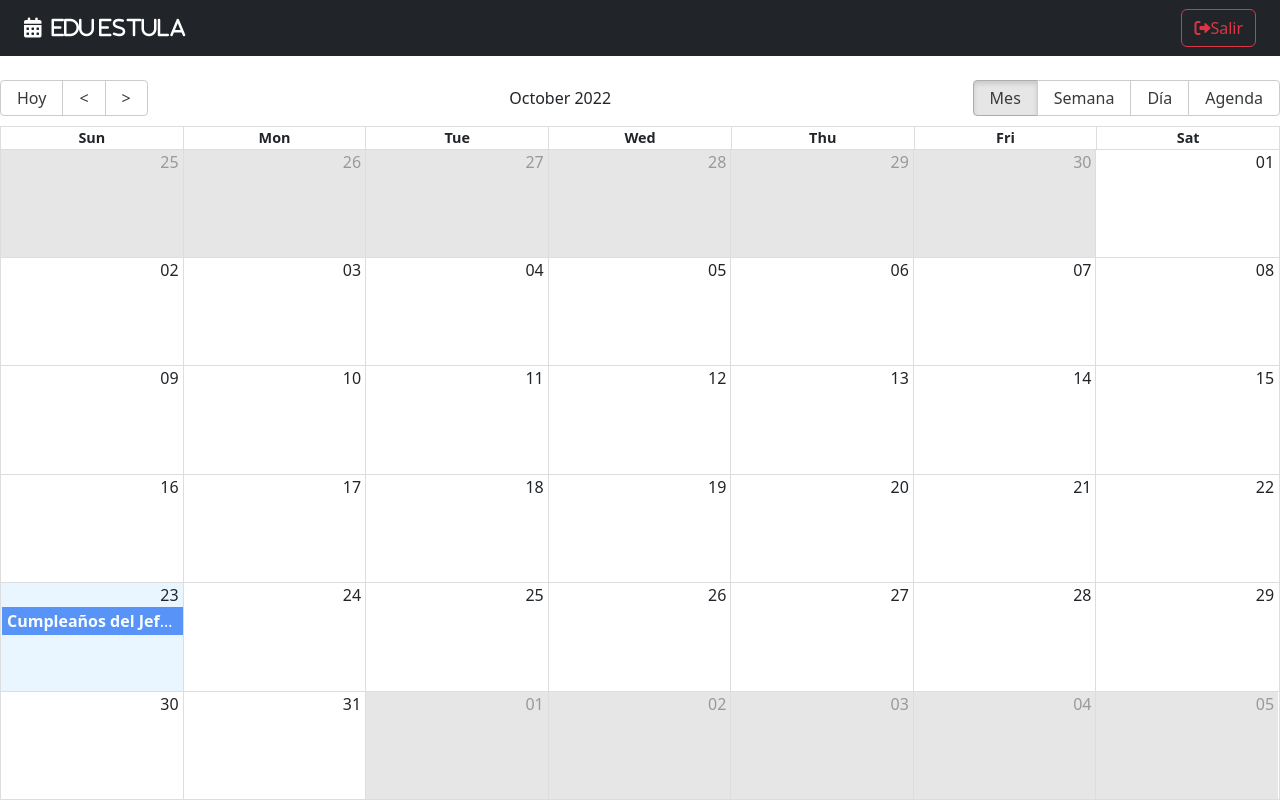
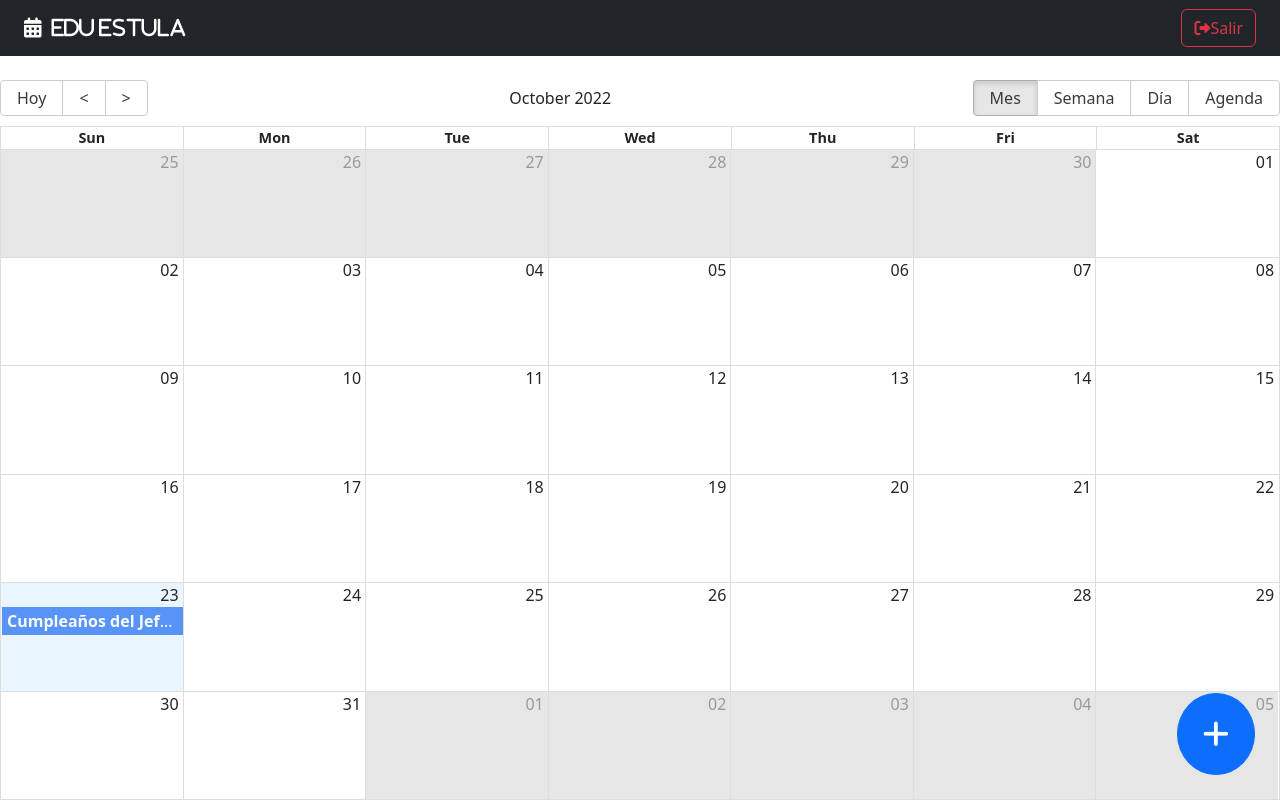
Before and after one commit to GEVS2021/calendar, a React (Vite) app: page / in a window 1280 px wide. Built offline with nearby package versions, Linux system fonts and the light colour scheme.

Commit message:
358. Preparar la creación de un nuevo evento

```diff
--- /dev/null
+++ b/src/calendar/components/FabAddNew.jsx
@@ -0,0 +1,33 @@
+import { addHours } from 'date-fns';
+import React from 'react'
+import { useCalendarStore, useUiStore } from '../../hooks'
+
+export const FabAddNew = () => {
+
+    const { openDateModal } = useUiStore();
+    const { setActiveEvent } = useCalendarStore();
+
+    const handleNewEvent = () => {
+        setActiveEvent({
+            title: "",
+            notes: "",
+            start: new Date(),
+            end: addHours(new Date(), 2),
+            bgColor: "fafafa",
+            user: {
+                _id: "123",
+                name: "Fernando"
+            }
+        });
+        openDateModal();
+    }
+
+    return (
+        <button
+            className='btn btn-primary fab'
+            onClick={handleNewEvent}
+        >
+            <i className='fas fa-plus'></i>
+        </button>
+    )
+}
--- a/src/calendar/index.js
+++ b/src/calendar/index.js
@@ -1,4 +1,5 @@
-export * from "./pages/CalendarPage";
-export * from "./components/Navbar";
 export * from "./components/CalendarEvent";
 export * from "./components/CalendarModal";
+export * from "./components/FabAddNew";
+export * from "./components/Navbar";
+export * from "./pages/CalendarPage";
--- a/src/calendar/pages/CalendarPage.jsx
+++ b/src/calendar/pages/CalendarPage.jsx
@@ -1,9 +1,8 @@
 import React, { useState } from 'react';
 import { Calendar } from 'react-big-calendar';
-import { addHours } from "date-fns";
 import "react-big-calendar/lib/css/react-big-calendar.css";
 
-import { Navbar, CalendarEvent, CalendarModal } from '../'
+import { Navbar, CalendarEvent, CalendarModal, FabAddNew } from '../'
 import { localizer } from '../helpers/calendarLocalizer';
 import { getCalendarMessagesES } from '../helpers';
 import { useCalendarStore, useUiStore } from '../../hooks';
@@ -65,6 +64,7 @@
       />
 
       <CalendarModal />
+      <FabAddNew />
     </>
   )
 }
--- a/src/styles.css
+++ b/src/styles.css
@@ -110,3 +110,12 @@
   outline: none;
   padding: 10px;
 }
+
+.fab {
+  border-radius: 100%;
+  bottom: 25px;
+  font-size: 30px;
+  padding: 25px;
+  position: fixed;
+  right: 25px;
+}
```
